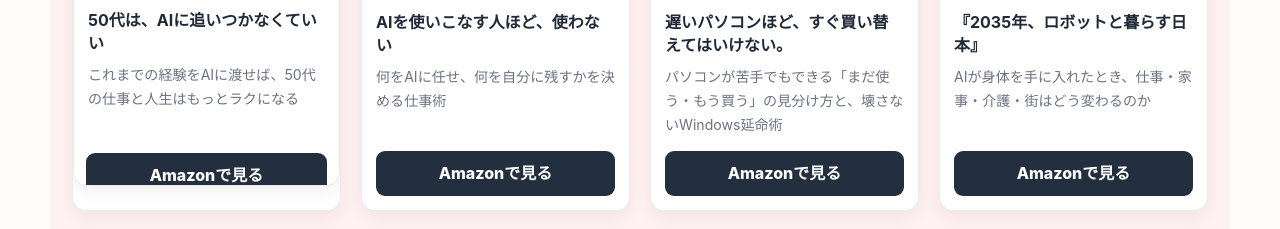
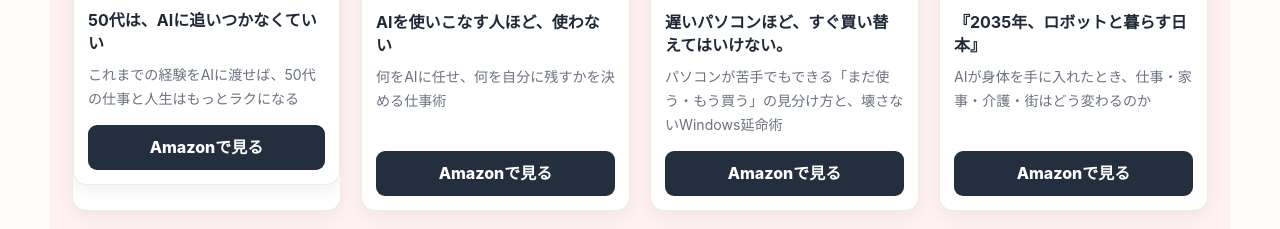
Before and after one commit to hirose-books/amazon-bookshelf, a plain HTML site: page index.html in a window 1280 px wide. Shown: the part 1047-1276 px from the top of the page. Drawn offline with Linux system fonts and the light colour scheme.

Commit message:
Refactor book card structure in index.html

```diff
--- a/index.html
+++ b/index.html
@@ -30,23 +30,17 @@
 <section id="new" class="new-section">
   <div class="section-heading"><p class="eyebrow">NEW BOOKS</p><h2>新刊</h2><span>11冊</span></div>
   <div class="book-grid"> <article class="book-card">
- <article class="book-card">
+<article class="book-card">
   <a class="cover-link" href="https://www.amazon.co.jp/dp/B0HJTY5T55" target="_blank" rel="noopener noreferrer">
-    <img src="images/B0HJTY5T55.png"
-     alt="『50代は、AIに追いつかなくていい』の表紙"
-     loading="lazy"
-     style="width:100%; height:325px; object-fit:contain; display:block;">
+    <img src="images/B0HJTY5T55.png" alt="『50代は、AIに追いつかなくていい』の表紙" loading="lazy">
     <span class="badge">NEW</span>
   </a>
-  <div class="book-info" style="position:relative; padding-bottom:60px;">
+  <div class="book-info">
     <h3>50代は、AIに追いつかなくていい</h3>
     <p>これまでの経験をAIに渡せば、50代の仕事と人生はもっとラクになる</p>
-<a class="amazon-btn"
- style="position:absolute; bottom:-13px; left:12px; right:12px;"
-   href="https://www.amazon.co.jp/dp/B0HJTY5T55"
-   target="_blank"
-   rel="noopener noreferrer">Amazonで見る</a>
+    <a class="amazon-btn" href="https://www.amazon.co.jp/dp/B0HJTY5T55" target="_blank" rel="noopener noreferrer">Amazonで見る</a>
   </div>
+</article>
 </article>
 </article> <article class="book-card">
   <a class="cover-link" href="https://www.amazon.co.jp/dp/B0HJBTTCMT" target="_blank" rel="noopener noreferrer">
```
